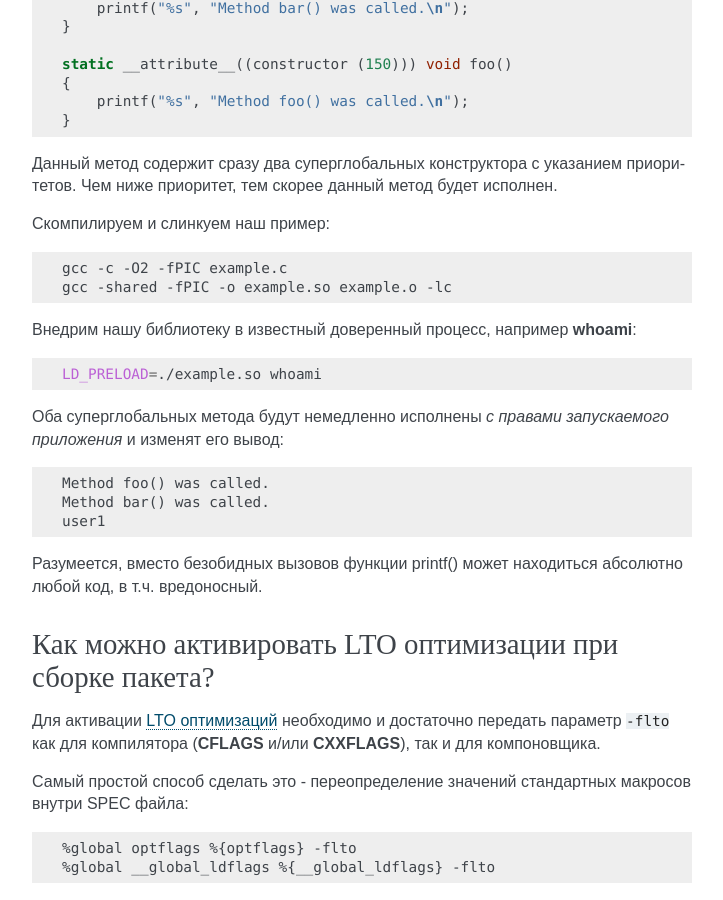
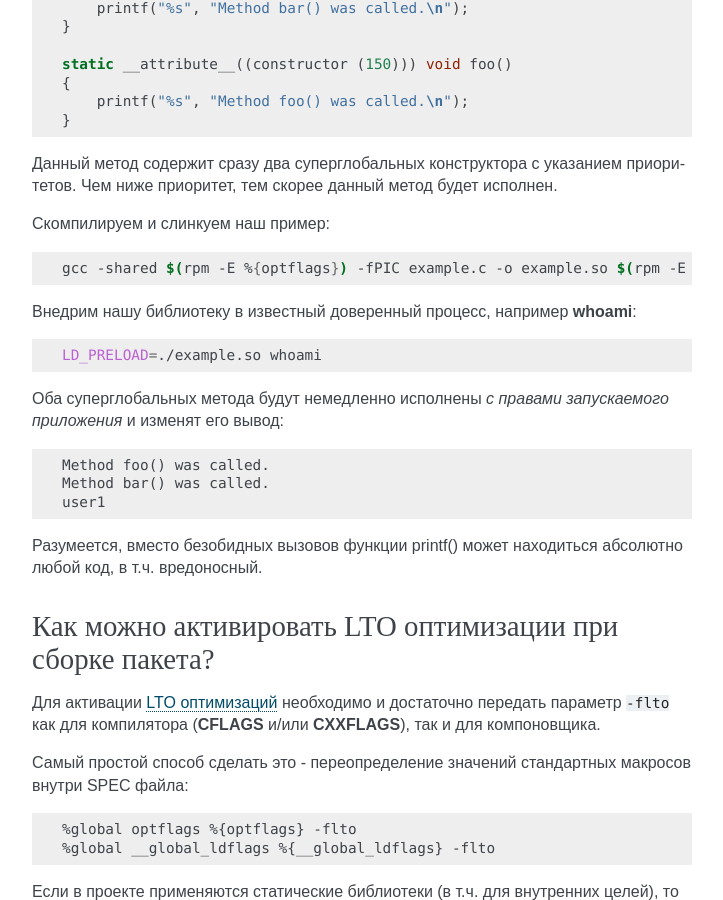
Before and after one commit to RussianFedora/FAQ, a Sphinx documentation site: the page built from source/development.rst, in a window 1280 px wide and 900 px high, scrolled down 5618 px. Shown: the whole window, without its empty margins (388-1111 px from the left). Built offline with Sphinx 7.4.7, drawn with Linux system fonts in a browser that asks for light colours.

Commit message:
Fixed compilation command in ldpreload-safety question.

```diff
--- a/source/development.rst
+++ b/source/development.rst
@@ -325,8 +325,7 @@
 
 .. code-block:: bash
 
-    gcc -c -O2 -fPIC example.c
-    gcc -shared -fPIC -o example.so example.o -lc
+    gcc -shared $(rpm -E %{optflags}) -fPIC example.c -o example.so $(rpm -E %{__global_ldflags}) -lc
 
 Внедрим нашу библиотеку в известный доверенный процесс, например **whoami**:
 
@@ -426,7 +425,7 @@
 
         for (int i = 0; i < q.count; i++)
         {
-            printf ("%s\n", pool_solvid2str(pool, q.elements[i]));
+            printf("%s\n", pool_solvid2str(pool, q.elements[i]));
         }
 
         queue_free(&q);
```
